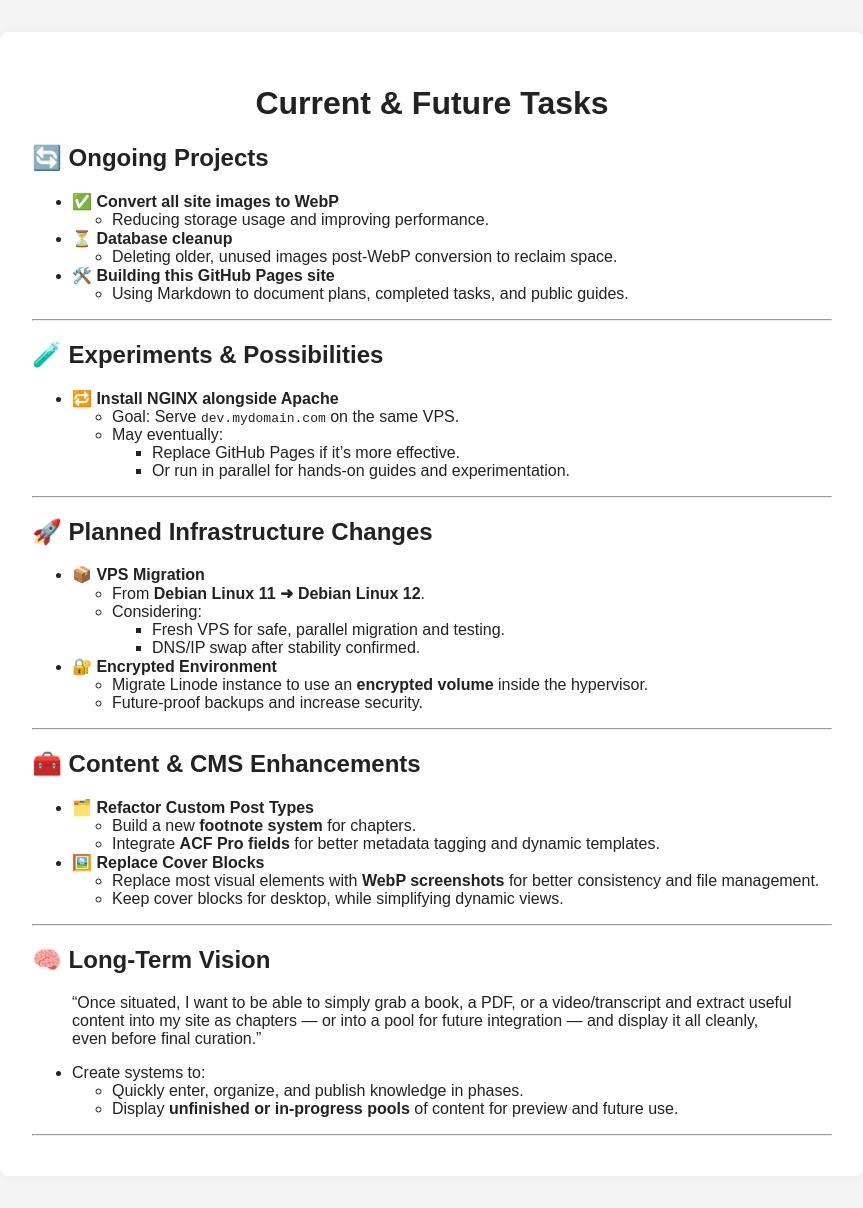
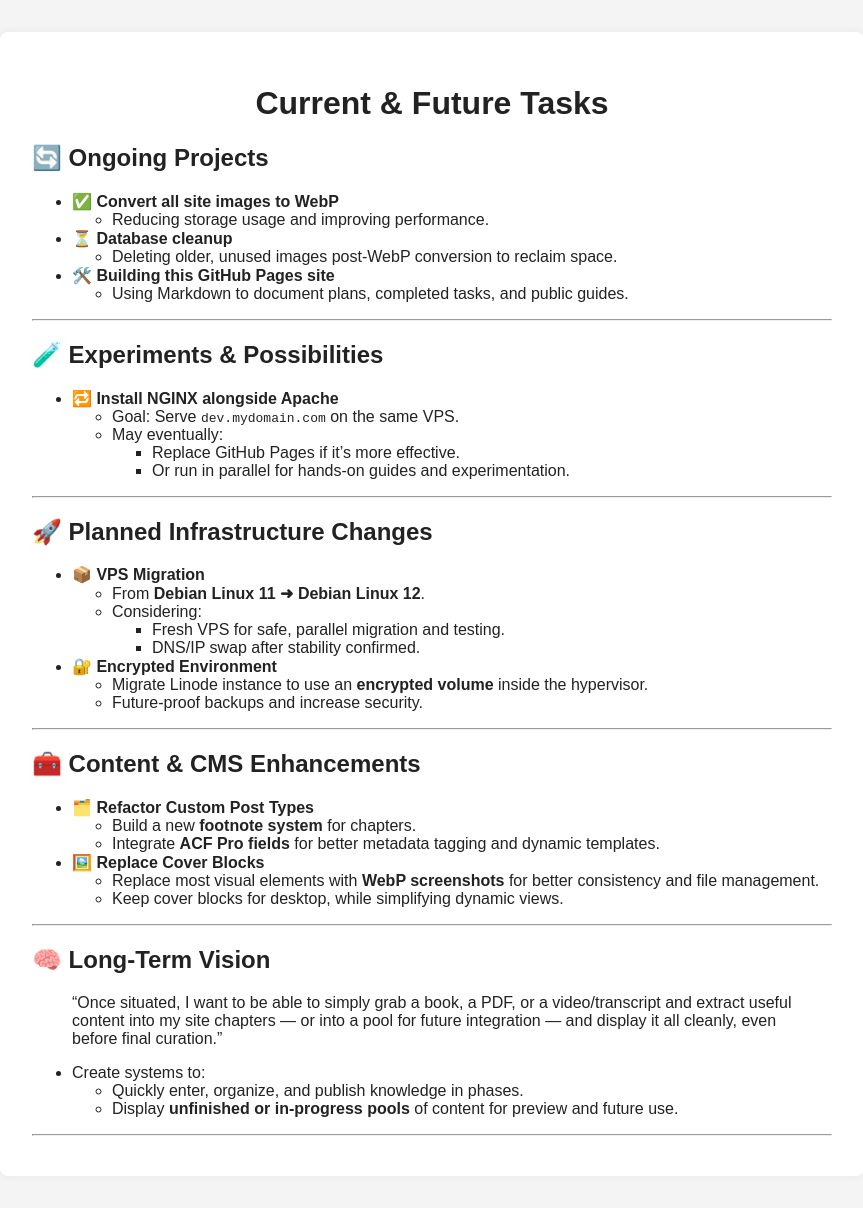
Before and after one commit to stationaryreality/Wordpress-Customization, a Jekyll site: the page built from docs/roadmap.md, in a window 1280 px wide. Shown: the whole page, without its empty margins (208-1071 px from the left). Built offline with Jekyll 4.4.1, drawn with Linux system fonts in a browser that asks for light colours.

Commit message:
added layouts and first markdown file - roadmap.md

```diff
--- a/docs/index.html
+++ b/docs/index.html
@@ -70,7 +70,7 @@
 
   <h1>The Engine of Stationary Reality</h1>
 
-  <p class="subtitle">Live Pages: WordPress Customization on GitHub</p>
+  <p class="subtitle">Live Pages: Current & Future Tasks, WordPress Customization on GitHub</p>
 
 
   <div class="grid">
--- a/docs/roadmap.md
+++ b/docs/roadmap.md
@@ -52,7 +52,7 @@ title: Current & Future Tasks
 
 ## 🧠 Long-Term Vision
 
-> “Once situated, I want to be able to simply grab a book, a PDF, or a video/transcript and extract useful content into my site as chapters — or into a pool for future integration — and display it all cleanly, even before final curation.”
+> “Once situated, I want to be able to simply grab a book, a PDF, or a video/transcript and extract useful content into my site chapters — or into a pool for future integration — and display it all cleanly, even before final curation.”
 
 - Create systems to:
   - Quickly enter, organize, and publish knowledge in phases.
```
